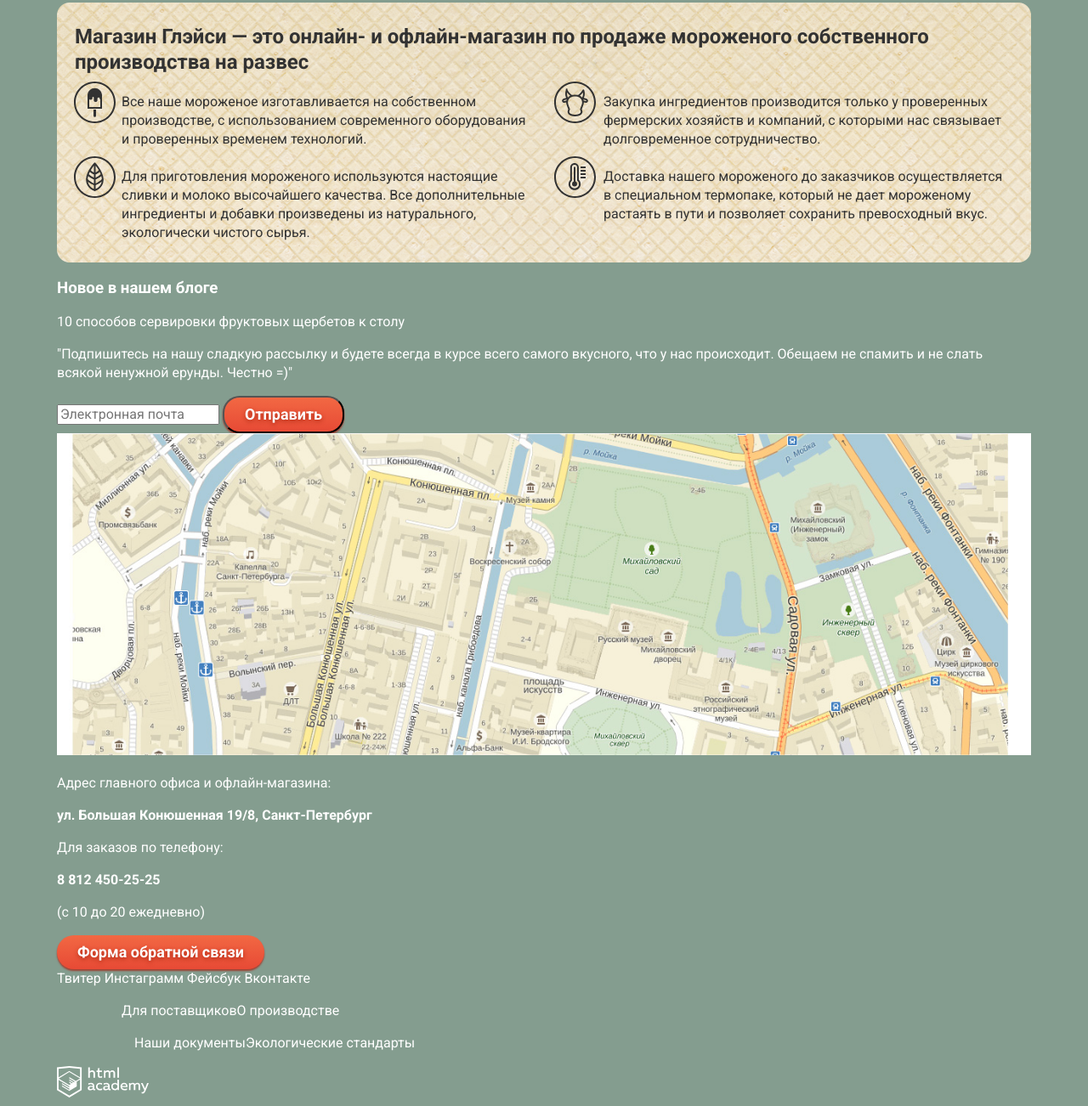
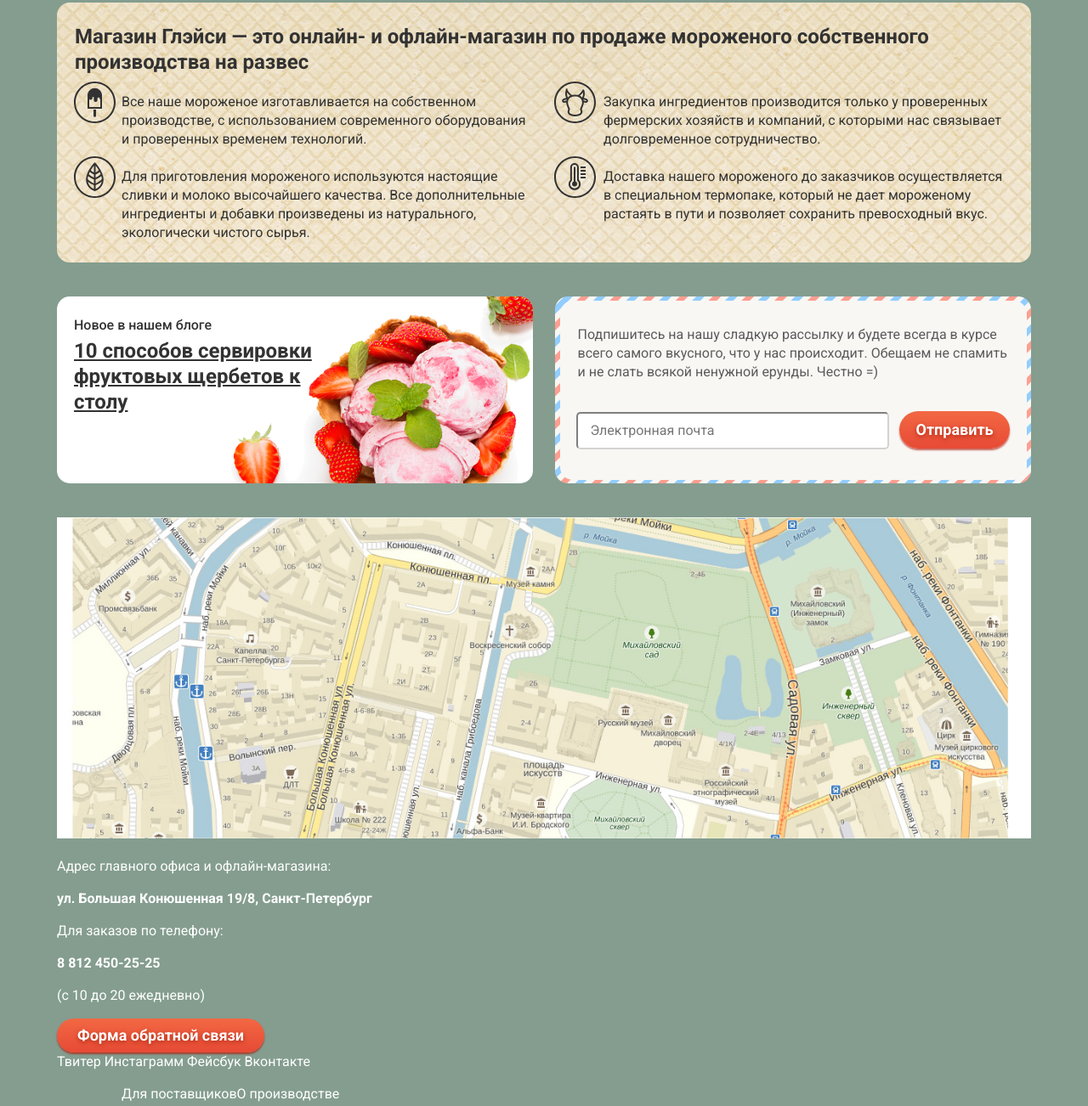
Before and after one commit to Aleksei0575/585147-gllacy, a plain HTML site: page index.html in a window 1280 px wide. Shown: the part 1275-2577 px from the top of the page at 85% size. Drawn offline with Linux system fonts and the light colour scheme.

Commit message:
Сделал блок полезной информации для пользователей

```diff
--- a/css/style.css
+++ b/css/style.css
@@ -579,12 +579,26 @@ a {
 	line-height: 24px;
 	font-weight: bold;
 	color: #fefefe;
-	border-radius: 20px;
+	border-radius: 50px;
 
+	text-decoration: none;
 	text-shadow: 0 2px 5px rgba(160, 32, 11, 0.76);
-	background-color: #ac1000;
+	background: rgba(172, 16, 0, 0.64);
+	background-image: linear-gradient(to bottom, #f26843 0%, #e74a35 100%);
 	box-shadow: 0 2px 2px rgba(172, 16, 0, 0.64);
-	background-image: linear-gradient(to bottom, #f26843 0%, #e74a35 100%);
+
+	border: none;
+	cursor: pointer;
+}
+
+.user-data .login-button:hover {
+	background: linear-gradient(to bottom, #f58669 0%, #ec6f5e 100%);
+	box-shadow: 0 2px 2px rgba(172, 16, 0, 1);
+}
+
+.user-data .login-button:active {
+	background: linear-gradient(to bottom, #d84732 0%, #e1613e 100%);
+	box-shadow: inset 0 2px 2px rgba(172, 16, 0, 1);
 }
 
 .login-button {
@@ -1070,7 +1084,7 @@ a {
 	margin-left: auto;
 	margin-right: auto;
 
-	background-image: url("../img/biscuit-fone.png");
+	background-image: url("../img/biscuit-fon.png");
 	background-repeat: no-repeat;
 	background-position: 0 0;
 }
@@ -1102,6 +1116,7 @@ a {
 	flex-wrap: wrap;
 	align-items: flex-start;
 	align-content: flex-start;
+	margin-bottom: 40px;
 }
 
 .left-column {
@@ -1179,3 +1194,154 @@ a {
 	background-repeat: no-repeat;
 	background-position: 0 0;
 }
+
+/*Блок полезной информации для пользователей*/
+.information-users {
+	display: flex;
+	justify-content: space-between;
+	margin: 0;
+	padding: 0;
+	margin-bottom: 40px;
+}
+
+.blog-news {
+	width: 560px;
+	min-height: 220px;
+	display: flex;
+	flex-direction: column;
+	flex-wrap: wrap;
+	align-items: flex-start;
+	justify-content: flex-start;
+	align-self: stretch;
+	border-radius: 15px;
+}
+
+.blog-news-title {
+	/*display: inline-block;*/
+	margin: 0;
+	padding: 0;
+	padding-top: 22px;
+	padding-bottom: 3px;
+	padding-left: 20px;
+	/*margin-bottom: 15px;*/
+	font-size: 16px;
+	line-height: 24px;
+	font-weight: 500;
+	color: #323232;
+}
+
+.link-article {
+	/*display: inline-block;*/
+	margin: 0;
+	padding: 0;
+	width: 281px;
+	padding-bottom: 10px;
+	padding-left: 20px;
+}
+
+.link-article a {
+	font-size: 24px;
+	line-height: 30px;
+	font-weight: 800;
+	color: #323232;
+	text-decoration: underline;
+}
+
+.blog-news {
+	background: #f8f7f4;
+	background-image: url("../img/blog-news-fon.png");
+	background-repeat: no-repeat;
+	background-position: 0 0;
+}
+
+.subscription {
+	width: 560px;
+	min-height: 220px;
+	display: flex;
+	flex-direction: column;
+	flex-wrap: wrap;
+	align-items: flex-start;
+	justify-content: flex-start;
+	align-self: stretch;
+	border-radius: 15px;
+
+	background: #83b7f1;
+	background-image: url("../img/subscription-fon.png");
+	background-repeat: no-repeat;
+	background-position: 0 0;
+}
+
+.wrap-container {
+	width: 549px;
+	min-height: 211px;
+	margin: auto;
+	border-radius: 15px;
+
+	background: #f8f7f4;
+}
+
+.description {
+	/*display: inline-block;*/
+	margin: 0;
+	padding: 0;
+	width: 506px;
+	padding-top: 29px;
+	padding-bottom: 36px;
+	padding-left: 21px;
+
+	font-size: 16px;
+	line-height: 22px;
+	font-weight: 400;
+	color: #5a5a5a;
+}
+
+.email {
+	margin-left: 19px;
+	padding-left: 15px;
+	margin-right: 9px;
+	width: 368px;
+	height: 44px;
+
+	font-size: 16px;
+	line-height: 24px;
+	font-weight: normal;
+
+	box-sizing: border-box;
+	border-radius: 5px;
+	border-color: #d3d3d2;
+}
+
+.subscription-form .button {
+	display: inline-block;
+	padding: 10px 19px;
+	margin-top: -3px;
+	/*margin-left: auto;
+	margin-right: 21px;*/
+
+	font-weight: bold;
+	font-size: 18px;
+	line-height: 24px;
+	text-align: center;
+	color: #ffffff;
+	vertical-align: middle;
+	text-decoration: none;
+	text-shadow: 0 2px 5px rgba(160, 32, 11, 0.76);
+
+	background: rgba(172, 16, 0, 0.64);
+	background: linear-gradient(to bottom, #f26843 0%, #e74a35 100%);
+	border-radius: 50px;
+	box-shadow: 0 2px 2px rgba(172, 16, 0, 0.64);
+	border: none;
+
+	cursor: pointer;
+}
+
+.subscription-button:hover {
+	background: linear-gradient(to bottom, #f58669 0%, #ec6f5e 100%);
+	box-shadow: 0 2px 2px rgba(172, 16, 0, 1);
+}
+
+.subscription-button:active {
+	background: linear-gradient(to bottom, #d84732 0%, #e1613e 100%);
+	box-shadow: inset 0 2px 2px rgba(172, 16, 0, 1);
+}
--- a/index.html
+++ b/index.html
@@ -309,11 +309,11 @@
 						<h2 class="visually-hidden">Оформить подписку на рассылку новостей</h2>
 						<div class="wrap-container">
 							<p class="description">
-							"Подпишитесь на нашу сладкую рассылку и будете всегда в курсе всего самого вкусного, что у нас происходит. Обещаем не спамить и не слать всякой ненужной ерунды. Честно =)"
+							Подпишитесь на нашу сладкую рассылку и будете всегда в курсе всего самого вкусного, что у нас происходит. Обещаем не спамить и не слать всякой ненужной ерунды. Честно =)
 							</p>
 							<form class="subscription-form" action="https://echo.htmlacademy.ru" method="POST">
-								<label for="user-email" class="visually-hidden">Ваш e-mail:</label>
-								<input id="user-email" type="email" value="" name="email" placeholder="Электронная почта">
+								<label for="email" class="visually-hidden">Ваш e-mail:</label>
+								<input class="email" id="email" type="email" value="" name="email" placeholder="Электронная почта">
 								<button class="subscription-button button" type="submit" value="">Отправить
 								</button>
 							</form>
```
